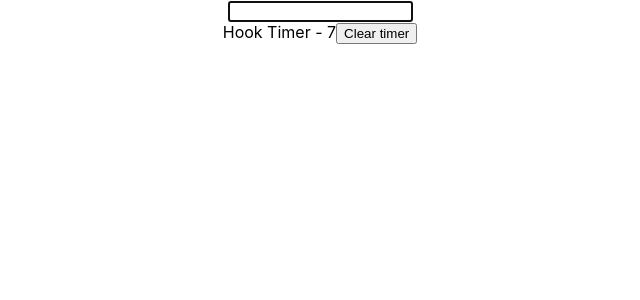
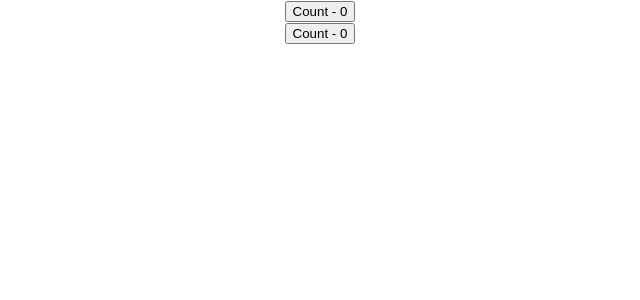
Before and after one commit to dzlatarov/ReactJSTutorial, a React (Create React App) app: page / in a window 1280 px wide. Shown: the top 300 px of the page, without its empty margins (320-960 px from the left). Built offline with nearby package versions, Linux system fonts and the light colour scheme.

Commit message:
create custom hook - effect hook

```diff
--- a/src/App.js
+++ b/src/App.js
@@ -46,6 +46,8 @@ import ParentComponent from './hooks/useCallbackHook/ParentComponent';
 import Counter from './hooks/useMemoHook/Counter';
 import FocusInput from './hooks/useRefHook/FocusInput';
 import HookTimer from './hooks/useRefHook/HookTimer';
+import DocTitleOne from './hooks/customHook/DocTitleOne';
+import DocTitleTwo from './hooks/customHook/DocTitleTwo';
 
 export const CountContext = React.createContext()
 
@@ -66,8 +68,8 @@ export const CountContext = React.createContext()
 function App() {
   return (
     <div className="App">
-      <FocusInput />
-      <HookTimer />
+      <DocTitleOne />
+      <DocTitleTwo />
     </div >
   )
 }
--- /dev/null
+++ b/src/hooks/customHook/DocTitleOne.js
@@ -0,0 +1,16 @@
+import React, { useState } from 'react'
+import useDocumentTitle from './hooks/useDocumentTitle'
+
+function DocTitleOne() {
+    const [count, setCount] = useState(0)
+
+    useDocumentTitle(count)
+
+    return (
+        <div>
+            <button onClick={() => setCount(count + 1)}>Count - {count}</button>
+        </div>
+    )
+}
+
+export default DocTitleOne
--- /dev/null
+++ b/src/hooks/customHook/DocTitleTwo.js
@@ -0,0 +1,16 @@
+import React, { useState } from 'react'
+import useDocumentTitle from './hooks/useDocumentTitle'
+
+function DocTitleTwo() {
+    const [count, setCount] = useState(0)
+
+    useDocumentTitle(count)
+
+    return (
+        <div>
+            <button onClick={() => setCount(count + 1)}>Count - {count}</button>
+        </div>
+    )
+}
+
+export default DocTitleTwo
--- /dev/null
+++ b/src/hooks/customHook/hooks/useDocumentTitle.js
@@ -0,0 +1,9 @@
+import { useEffect } from 'react'
+
+function useDocumentTitle(count) {
+    useEffect(() => {
+        document.title = `Count - ${count}`
+    }, [count])
+}
+
+export default useDocumentTitle
```
